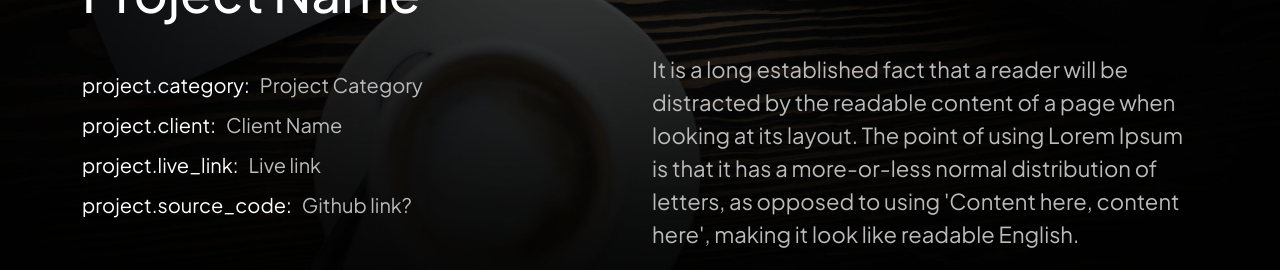
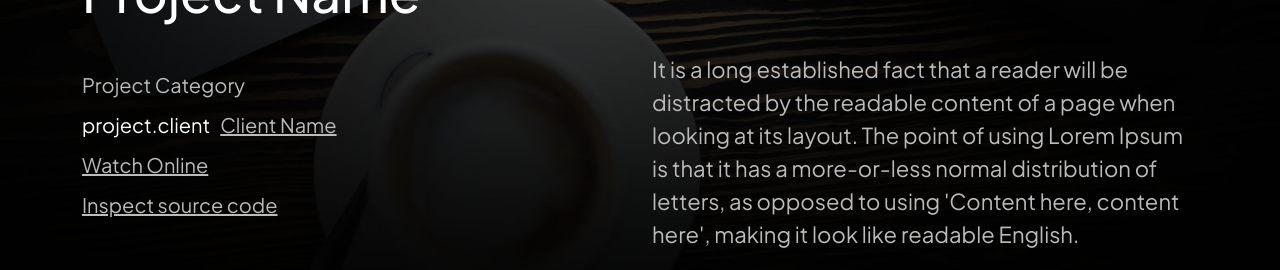
Before and after one commit to emanocera89/my-portfolio, a React (Create React App) app: page /p/0 in a window 1280 px wide. Shown: the part 176-446 px from the top of the page. Built offline with nearby package versions, Linux system fonts and the light colour scheme.

Commit message:
more visual changes

```diff
--- a/src/components/Footer/Footer.jsx
+++ b/src/components/Footer/Footer.jsx
@@ -11,7 +11,7 @@ function Footer() {
                     <Social />
                 </div>
                 <div className="copyright">
-                    © 2023,Copyright 2020. Rainbow Themes.
+                    © 2023 Emmanuel Nocera.
                 </div>
             </div>
         </footer>
--- a/src/components/ProjectHeader/ProjectHeader.jsx
+++ b/src/components/ProjectHeader/ProjectHeader.jsx
@@ -10,10 +10,10 @@ function ProjectHeader() {
                     <div className="col-lg-6 details">
 
                         <ul className="detail-list">
-                            <li><label>{t("project.category")}: </label><span>Project Category</span></li>
-                            <li><label>{t("project.client")}: </label><span>Client Name</span></li>
-                            <li><label>{t("project.live_link")}: </label><span>Live link</span></li>
-                            <li><label>{t("project.source_code")}: </label><span>Github link?</span></li>
+                            <li><span className="category">Project Category</span></li>
+                            <li><label>{t("project.client")}</label><a href="">Client Name</a></li>
+                            <li><a href="">Watch Online</a></li>
+                            <li><a href="">Inspect source code</a></li>
                         </ul>
                     </div>
                     <div className="col-lg-6">
--- a/src/components/Projects/Projects.jsx
+++ b/src/components/Projects/Projects.jsx
@@ -30,7 +30,7 @@ const projects = [
 
 function Projects({...rest}) {
     return (
-        <section className="projects" {...rest}>
+        <section className="projects pt-5" {...rest}>
             <div className="container">
                 <ul className="project-list">
                     {projects && projects.map((project) => (
--- a/src/styles/_projects.scss
+++ b/src/styles/_projects.scss
@@ -79,6 +79,10 @@
                         color: #fff;
                         margin-right: 10px;
                     }
+
+                    a {
+                        text-decoration: underline;
+                    }
                 }
             }
 
--- a/src/translations/en/global.json
+++ b/src/translations/en/global.json
@@ -7,7 +7,7 @@
     },
     "project": {
         "category": "Category",
-        "client": "Client",
+        "client": "Made for",
         "live_link": "Live link",
         "source_code": "Source code"
     },
--- a/src/translations/es/global.json
+++ b/src/translations/es/global.json
@@ -7,7 +7,7 @@
     },
     "project": {
         "category": "Categoría",
-        "client": "Cliente",
+        "client": "Hecho para",
         "live_link": "Link directo",
         "source_code": "Código fuente"
     },
```
